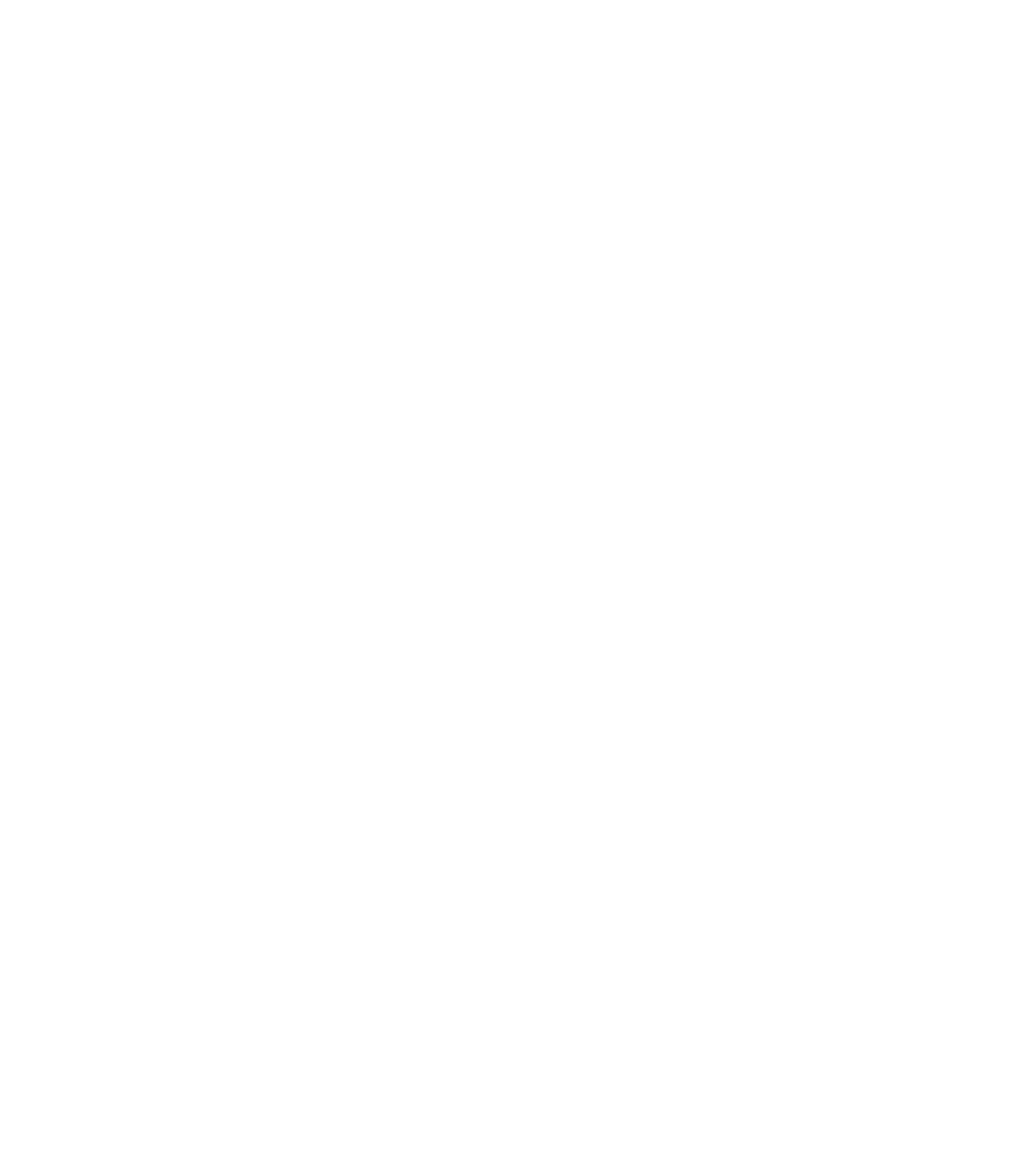
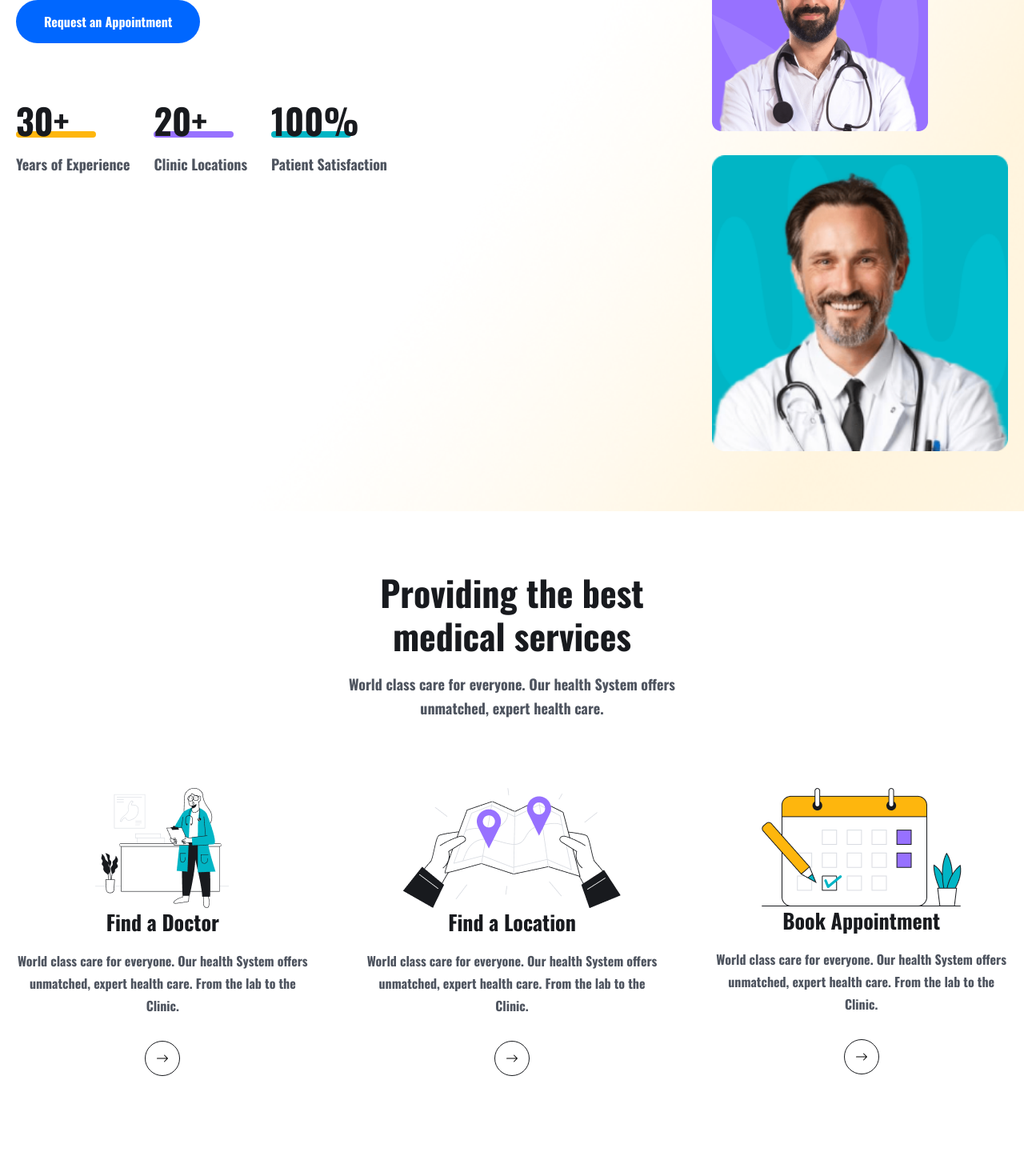
Before and after one commit to anirudhg001/doctor_appointment_website, a React (Vite) app in the folder frontend/: page / in a window 1280 px wide. Shown: the part 820-2290 px from the top of the page at 80% size. Before the commit the page ends 800 px from the top, so only its background shows below. Built offline with nearby package versions, Linux system fonts and the light colour scheme.

Commit message:
bs icons and about section start

```diff
--- a/frontend/src/App.css
+++ b/frontend/src/App.css
@@ -20,6 +20,7 @@
   top: 0;
   left: 0;
   z-index: 99999;
+  background: white;
   box-shadow: 3px 3px -8px 3px #ddd;
 }
 
--- /dev/null
+++ b/frontend/src/components/About/About.jsx
@@ -0,0 +1,21 @@
+import React from "react";
+import aboutImg from '../../assets/images/about.png'
+
+const About = () => {
+  return <section>
+    <div className="container">
+        <div className="flex justify-between gap-[50px] lg:gap-[130px]
+        xl:gap-0 flex-col lg:flex-row">
+
+            {/*=======about img========= */}
+            <div className="relative w-3/4 lg:w-1/2 xl:w-[770px] z-10 order-2 lg:order-1">
+                <img src={aboutImg} alt="" />
+            </div>
+
+
+        </div>
+    </div>
+  </section>
+};
+
+export default About;
--- a/frontend/src/pages/Home.jsx
+++ b/frontend/src/pages/Home.jsx
@@ -1,11 +1,20 @@
 import React from "react";
+import {Link} from "react-router-dom";
+import {BsArrowRight} from 'react-icons/bs';
 
+import heroImg01 from '../assets/images/hero-img01.png';
+import heroImg02 from '../assets/images/hero-img02.png';
+import heroImg03 from '../assets/images/hero-img03.png';
+import icon01 from '../assets/images/icon01.png';
+import icon02 from '../assets/images/icon02.png';
+import icon03 from '../assets/images/icon03.png';
+import About from "../components/About/About";
 const Home = () => {
   return <>
 
-  {/*==========hero section==============* */}
+  {/*==========hero section==============*/}
 
-  <>
+
   <section className="hero__section pt-[60px] 2xl:h-[800px]">
     <div className="container">
       <div className="flex felx-col lg:felx-row gap-[90px] items-center justify-between">
@@ -24,12 +33,132 @@
             <button className="btn">Request an Appointment</button>
           </div>
 
+          {/*=========Hero Counter======= */}
+          <div className="mt-[30px] lg:mt-[70px] flex flex-col lg:flex-row lg:items-center gap-5
+          lg:gap-[30px]">
+
+            <div>
+              <h2 className="text-[36px] leading-[56px] lg:text-[44px] lg:leading-[54px]
+              font-[700] text-headingColor">30+</h2>
+
+              <span className="w-[100px] h-2 bg-yellowColor rounded-full block mt-[-14px]"></span>
+            <p className="text__para">Years of Experience</p>
+            </div>
+
+            <div>
+              <h2 className="text-[36px] leading-[56px] lg:text-[44px] lg:leading-[54px]
+              font-[700] text-headingColor">20+</h2>
+
+              <span className="w-[100px] h-2 bg-purpleColor rounded-full block mt-[-14px]"></span>
+            <p className="text__para">Clinic Locations</p>
+            </div>
+
+            <div>
+              <h2 className="text-[36px] leading-[56px] lg:text-[44px] lg:leading-[54px]
+              font-[700] text-headingColor">100%</h2>
+
+              <span className="w-[100px] h-2 bg-irisBlueColor rounded-full block mt-[-14px]"></span>
+            <p className="text__para">Patient Satisfaction</p>
+            </div>
+
+          </div>
+
+        </div>
+        {/*============== Hero Content================ */}
+        <div className="felx gap-[30px] justify-end">
+          <div>
+          <img className="w-full" src={heroImg01} alt="" />
+          </div>
+          <div className="mt-[30px]">
+            <img src={heroImg02} alt="" className="mb-[30px]" />
+            <img src={heroImg03} alt="" className="w-full "/>
+          </div>
         </div>
       </div>
     </div>
   </section>
-  </>
+{/*==========hero section  end==============*/}
+<section>
+  <div>
+    <div className="lg:w-[470px] mx-auto">
+      <h2 className="heading text-center">Providing the best
+      medical services</h2>
+      <p className="text__para text-center">World class care for everyone. Our health System offers unmatched,
+        expert health care.
+      </p>
+    </div>
 
+
+ <div className="grid grid-cols-1 md:grid-cols-2 lg:grid-cols-3 gap-5
+  lg:gap-[30px] mt-[30px] lg:mt-[55px]">
+
+  <div className="py-[30px] px-5">
+    <div className="flex items-center justify-center">
+      <img src={icon01} alt="" />
+      </div>
+
+      <div className="mt=[30px]">
+        <h2 className="text-[26px] leading-9 text-headingColor font-[700]
+        text-center">Find a Doctor</h2>
+        <p className="text-[16px] leading-7 text-textColor font-[400]
+         mt-4 text-center">World class care for everyone. Our health System offers unmatched,
+         expert health care. From the lab to the Clinic.</p>
+
+         <Link to='./doctors' className="w-[44px] h-[44px] rounded-full border border-solid
+         border-[#181A1E] mt-[30px] mx-auto
+          flex items-center justify-center group hover:bg-primaryColor
+         hover:border-none">
+         <BsArrowRight className="group-hover:text-white w6 h5"/>
+         </Link>
+      </div>
+  </div>
+
+  <div className="py-[30px] px-5">
+    <div className="flex items-center justify-center">
+      <img src={icon02} alt="" />
+      </div>
+
+      <div className="mt=[30px]">
+        <h2 className="text-[26px] leading-9 text-headingColor font-[700]
+        text-center">Find a Location</h2>
+        <p className="text-[16px] leading-7 text-textColor font-[400]
+         mt-4 text-center">World class care for everyone. Our health System offers unmatched,
+         expert health care. From the lab to the Clinic.</p>
+
+         <Link to='./doctors' className="w-[44px] h-[44px] rounded-full border border-solid
+         border-[#181A1E] mt-[30px] mx-auto
+          flex items-center justify-center group hover:bg-primaryColor
+         hover:border-none">
+         <BsArrowRight className="group-hover:text-white w6 h5"/>
+         </Link>
+      </div>
+  </div>
+
+  <div className="py-[30px] px-5">
+    <div className="flex items-center justify-center">
+      <img src={icon03} alt="" />
+      </div>
+
+      <div className="mt=[30px]">
+        <h2 className="text-[26px] leading-9 text-headingColor font-[700]
+        text-center">Book Appointment</h2>
+        <p className="text-[16px] leading-7 text-textColor font-[400]
+         mt-4 text-center">World class care for everyone. Our health System offers unmatched,
+         expert health care. From the lab to the Clinic.</p>
+
+         <Link to='./doctors' className="w-[44px] h-[44px] rounded-full border border-solid
+         border-[#181A1E] mt-[30px] mx-auto
+          flex items-center justify-center group hover:bg-primaryColor
+         hover:border-none">
+         <BsArrowRight className="group-hover:text-white w6 h5"/>
+         </Link>
+      </div>
+  </div>
+
+ </div>
+  </div>
+</section>
+  <About />
   </>
 };
 
```
